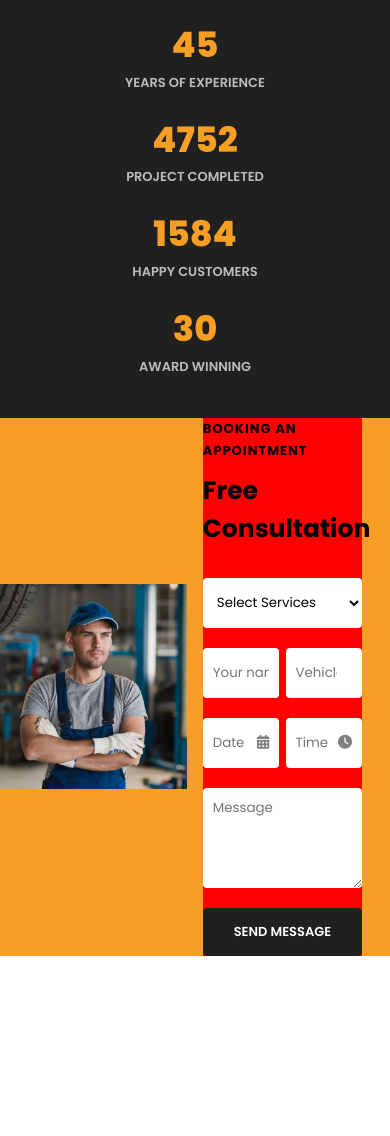
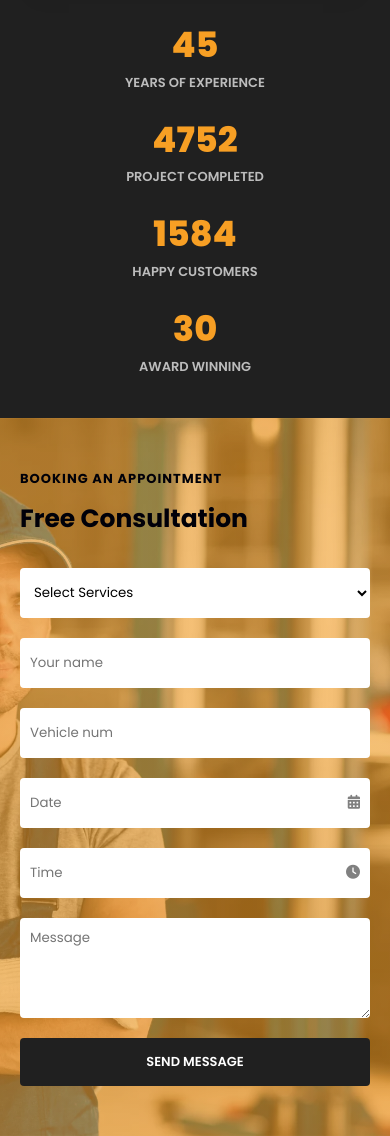
Before and after one commit to LovelyMe-Nachi/solar_wave, a PHP site: page / in a window 390 px wide. Shown: the part 3427-4563 px from the top of the page. Before the commit the page ends 4383 px from the top, so only its background shows below. Run offline with PHP 8.4, Linux system fonts and the light colour scheme; some libraries are stand-ins or nearby versions; some web fonts are replaced.

Commit message:
new modifications made

```diff
--- a/assets/css/style.css
+++ b/assets/css/style.css
@@ -986,7 +986,6 @@ header .show_menu:hover span{
 
 .consultation_wrapper .consultation_col:last-child form{
     width: 85%;
-    background-color: red;
 }
 
 .consultation_wrapper .consultation_col:last-child .sub_heading,
@@ -1062,7 +1061,6 @@ header .show_menu:hover span{
     padding: 5px 10px 5px 0;
     height: 100%;
     display: flex;
-    /* background-color: red; */
     justify-content: space-between;
     align-items: center;
     outline: none;
@@ -1147,9 +1145,8 @@ header .show_menu:hover span{
 }
 
 .consultation_wrapper .consultation_col:last-child .time_picker .time_dropdown::-webkit-scrollbar {
-    width: 5px;
-    background-color: var(--secondary-text-color);
-    height: 20px;
+    width: 0;
+    height: 0;
     margin: 0;
 }
 
@@ -1165,6 +1162,11 @@ header .show_menu:hover span{
     color: var(--quaternary-color);
 }
 
+.selected_time {
+    background-color: var(--primary-color);
+    color: var(--quaternary-color);
+}
+
 .consultation_wrapper .consultation_col:last-child textarea{
     width: 100%;
     display: block;
@@ -1177,6 +1179,13 @@ header .show_menu:hover span{
     margin-bottom: 20px;
     font-family: "Poppins", sans-serif;
     color: var(--tertiary-bg-color);
+    -ms-overflow-style: none;
+}
+
+.consultation_wrapper .consultation_col:last-child textarea::-webkit-scrollbar {
+    width: 0;
+    height: 0;
+    margin: 0;
 }
 
 .consultation_wrapper .consultation_col:last-child button{
@@ -1194,4 +1203,60 @@ header .show_menu:hover span{
     font-weight: 600;
 }
 
+@media (max-width: 900px) {
+    .consultation_wrapper{
+        justify-content: center;
+        background-color: var(--secondary-color);
+        background: linear-gradient( rgb(247, 159, 36, 0.6), rgb(247, 159, 36, 0.6)), url("../imgs/consultation/img-1.jpg");
+        background-size: cover;
+        background-position: center;
+    }
+
+    .consultation_wrapper .consultation_col{
+        width: 80%;
+    }
+
+    .consultation_wrapper .consultation_col:first-child{
+        display: none;
+    }
+
+    .consultation_wrapper .consultation_col:last-child form{
+        width: 100%;
+        padding: 50px 0;
+    }
+}
+
+@media (max-width: 500px) {
+    .consultation_wrapper{
+        padding: 0 20px;
+    }
+
+    .consultation_wrapper .consultation_col{
+        width: 100%;
+    }
+
+    .consultation_wrapper .consultation_col:last-child .consultation_inputs{
+        flex-wrap: wrap;
+    }
+
+    .consultation_wrapper .consultation_col:last-child .consultation_inputs input{
+        width: 100%;
+        margin-bottom: 20px;
+    }
+
+    .consultation_wrapper .consultation_col:last-child .date_time_container{
+        width: 100%;
+        flex-wrap: wrap;
+    }
+
+    .consultation_wrapper .consultation_col:last-child .date_time_picker{
+        width: 100%;
+        margin-bottom: 20px;
+    }
+
+    .consultation_wrapper .consultation_col:last-child .date_time_picker:last-child,
+    .consultation_wrapper .consultation_col:last-child .consultation_inputs input:last-child{
+        margin-bottom: 0px;
+    }
+}
 /* end */
--- a/assets/js/script.js
+++ b/assets/js/script.js
@@ -224,6 +224,7 @@ document.addEventListener("click", function (event) {
 // time picker
 const timeInput = date_time_container.querySelector(".timeInput");
 const timeDropdown = date_time_container.querySelector(".time_dropdown");
+let selectedTime = null;
 
 function generateTimeOptions() {
     const times = [];
@@ -244,10 +245,22 @@ function generateTimeOptions() {
         let timeOption = document.createElement("div");
         timeOption.classList.add("time_option");
         timeOption.textContent = time;
+
+        if (selectedTime === time) {
+            timeOption.classList.add("selected_time");
+        }
+
         timeOption.onclick = function () {
+            selectedTime = time;
             timeInput.value = time;
+
+            document.querySelectorAll(".selected_time").forEach(el => el.classList.remove("selected_time"));
+
+            timeOption.classList.add("selected_time");
+
             closeTimeDropdown();
         };
+
         timeDropdown.appendChild(timeOption);
     });
 }
--- a/index.html
+++ b/index.html
@@ -329,10 +329,9 @@
             </div>
         </section>
         <!-- consultation end -->
+
+        <!--  -->
     </main>
-
-    <!-- <i class="fa-solid fa-calendar-days"></i> -->
-    <br><br><br><br>
 
     <!-- ionicons -->
     <script type="module" src="https://unpkg.com/ionicons@7.1.0/dist/ionicons/ionicons.esm.js"></script>
```
